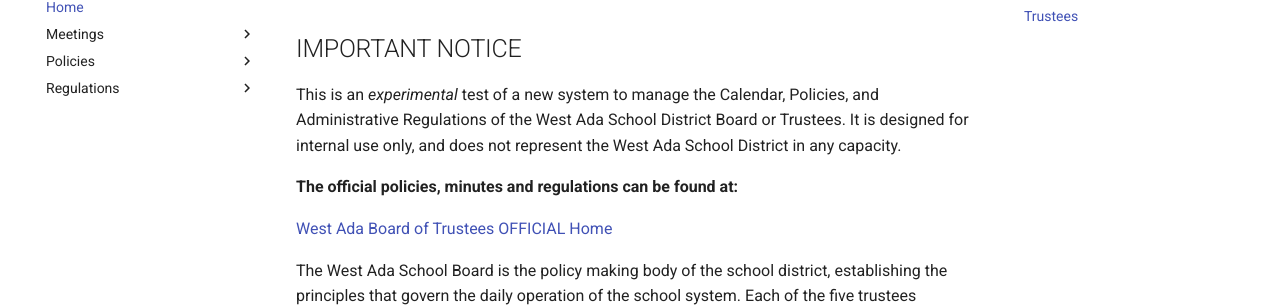
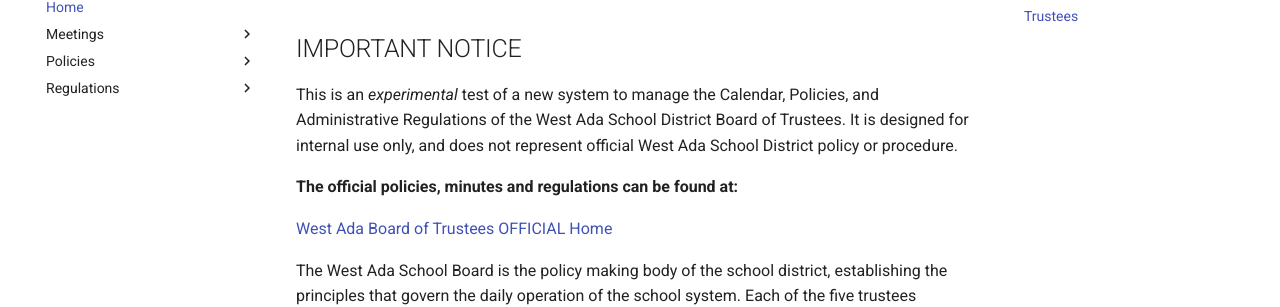
Before and after one commit to westada/section-400-hr-policy-review, an MkDocs documentation site: the page built from docs/index.md, in a window 1280 px wide. Shown: the part 149-456 px from the top of the page. Built offline with MkDocs 1.6.1 and Material for MkDocs 9.7.7, drawn with Linux system fonts in a browser that asks for light colours.

Commit message:
update home page for clarity

```diff
--- a/docs/index.md
+++ b/docs/index.md
@@ -4,7 +4,7 @@ title: Home
 
 ## IMPORTANT NOTICE
 
-This is an *experimental* test of a new system to manage the Calendar, Policies, and Administrative Regulations of the West Ada School District Board or Trustees.  It is designed for internal use only, and does not represent the West Ada School District in any capacity.
+This is an *experimental* test of a new system to manage the Calendar, Policies, and Administrative Regulations of the West Ada School District Board of Trustees.  It is designed for internal use only, and does not represent official West Ada School District policy or procedure.
 
 **The official policies, minutes and regulations can be found at:**
 
```
